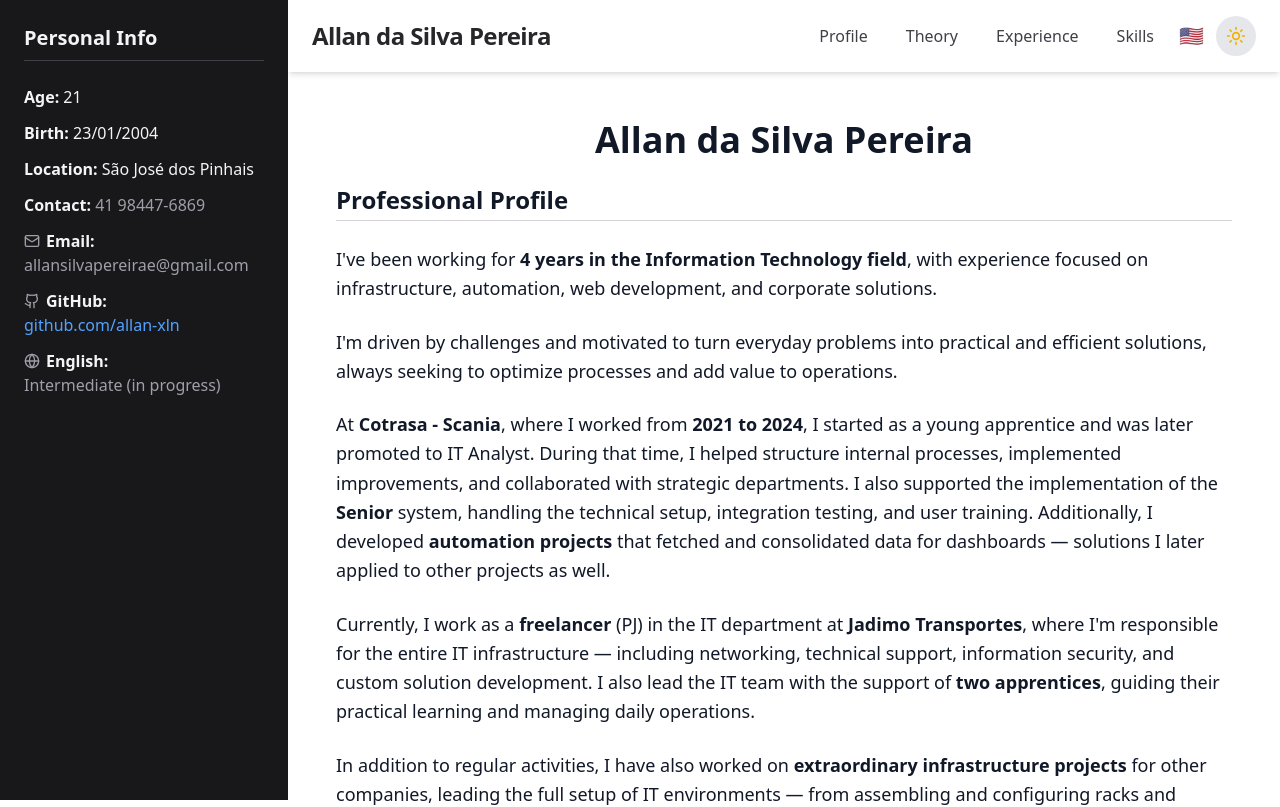
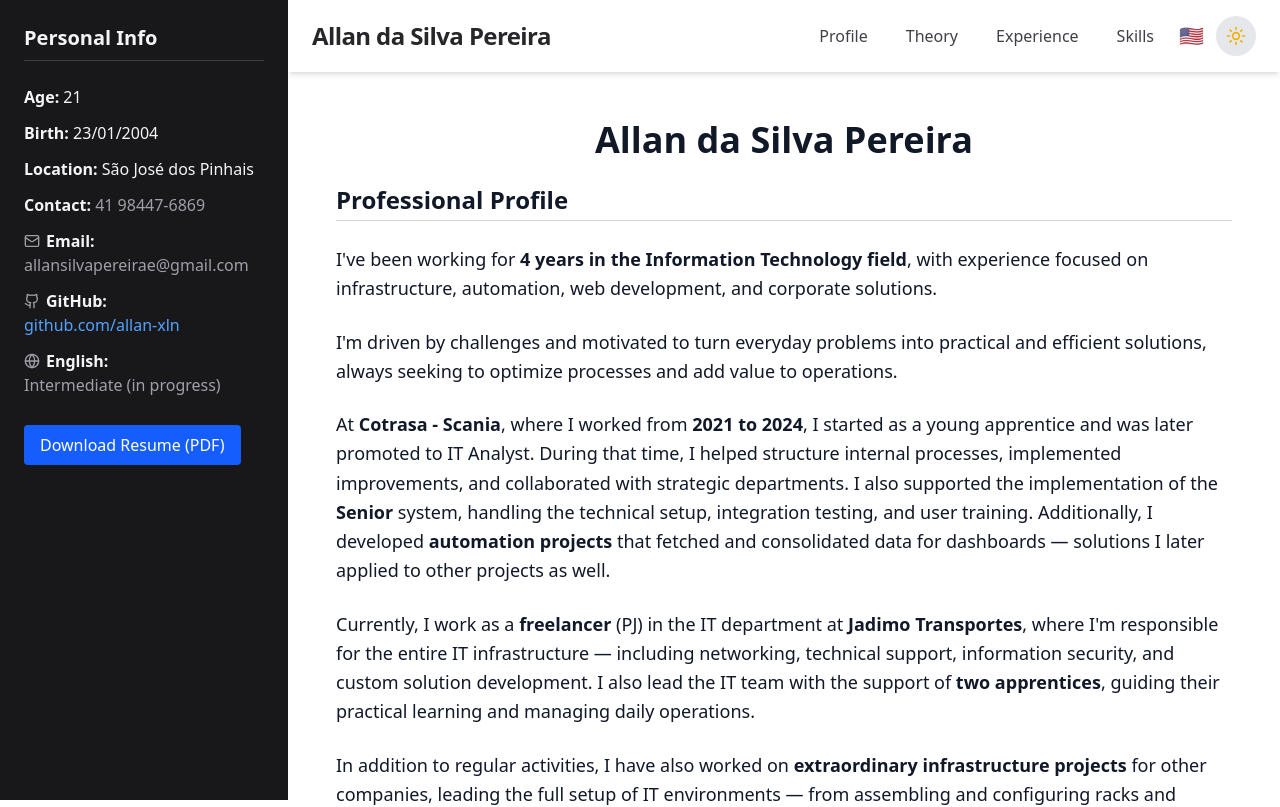
Before and after one commit to allan-xln/MyResume, a Next.js app: page /en in a window 1280 px wide. Shown: the top 807 px of the page. Built offline with nearby package versions, Linux system fonts and the light colour scheme.

Commit message:
DownloadPDF

```diff
--- a/src/components/Info.tsx
+++ b/src/components/Info.tsx
@@ -27,6 +27,7 @@
     englishLevel: isEnglish
       ? 'Intermediate (in progress)'
       : 'Intermediário (em desenvolvimento)',
+    downloadCV: isEnglish ? 'Download Resume (PDF)' : 'Baixar Currículo (PDF)',
   };
 
   return (
@@ -40,7 +41,6 @@
         >
           <Menu size={24} />
         </button>
-
       )}
 
       {/* Overlay semi-transparente atrás do sidebar no mobile */}
@@ -119,6 +119,17 @@
             <strong className="min-w-[60px]">{personalInfoLabels.english}:</strong>
             <span className="text-zinc-400">{personalInfoLabels.englishLevel}</span>
           </li>
+
+          {/* Botão de download do currículo */}
+          <li>
+            <a
+              href="/curriculo.pdf"
+              download
+              className="inline-block mt-4 px-4 py-2 bg-blue-600 text-white rounded hover:bg-blue-700 transition-colors"
+            >
+              {personalInfoLabels.downloadCV}
+            </a>
+          </li>
         </ul>
       </aside>
     </>
```
Also changed, not shown: 1 other file (tests, documents, lock files or other folders). Lines whose indentation alone changed are shown as unchanged.
